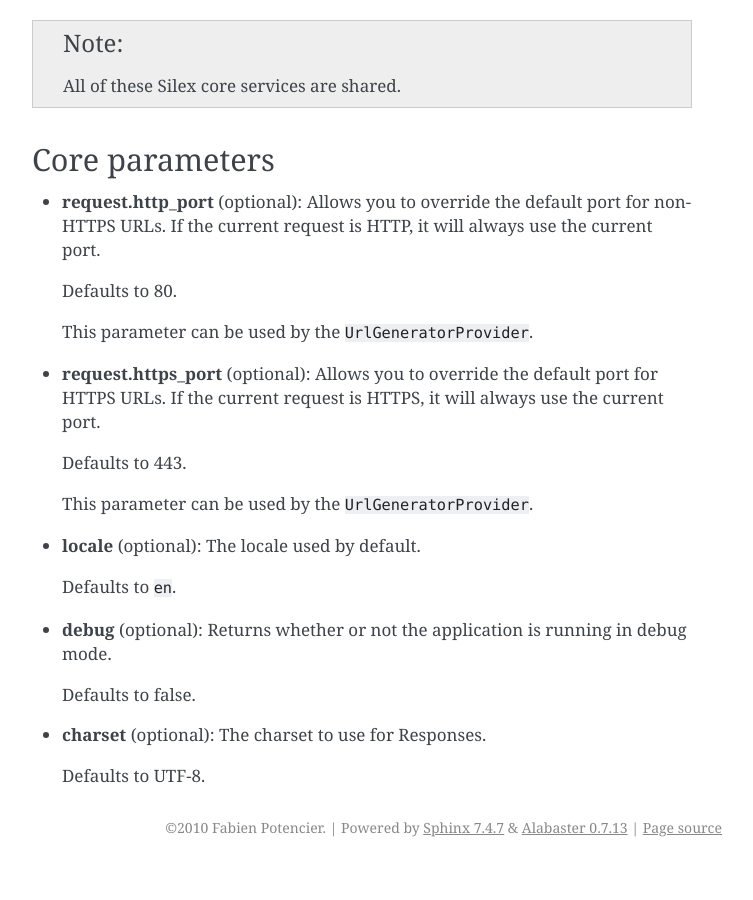
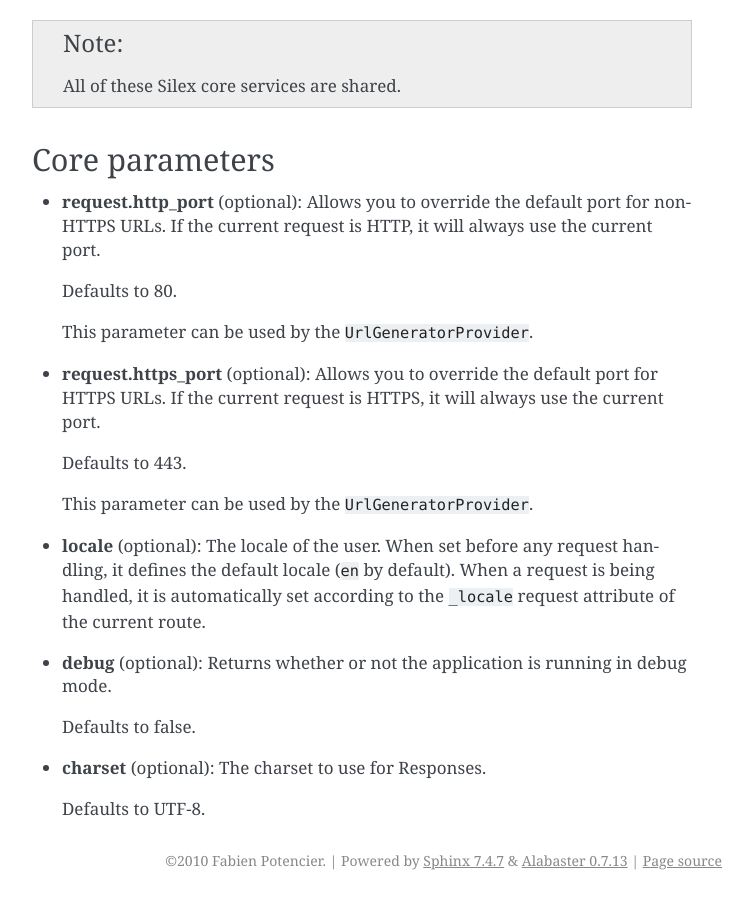
Before and after one commit to silexphp/Silex, a Sphinx documentation site: the page built from doc/services.rst, in a window 1280 px wide and 900 px high, scrolled down 4578 px. Shown: the whole window, without its empty margins (388-1141 px from the left). Built offline with Sphinx 7.4.7, drawn with Linux system fonts in a browser that asks for light colours; before the commit the page ends 5445 px from its top, so only the background shows below that.

Commit message:
tweaked the description of the locale parameter (refs #384)

```diff
--- a/doc/services.rst
+++ b/doc/services.rst
@@ -245,9 +245,10 @@ Core parameters
 
   This parameter can be used by the ``UrlGeneratorProvider``.
 
-* **locale** (optional): The locale used by default.
-
-  Defaults to ``en``.
+* **locale** (optional): The locale of the user. When set before any request
+  handling, it defines the default locale (``en`` by default). When a request
+  is being handled, it is automatically set according to the ``_locale``
+  request attribute of the current route.
 
 * **debug** (optional): Returns whether or not the application is running in
   debug mode.
```
